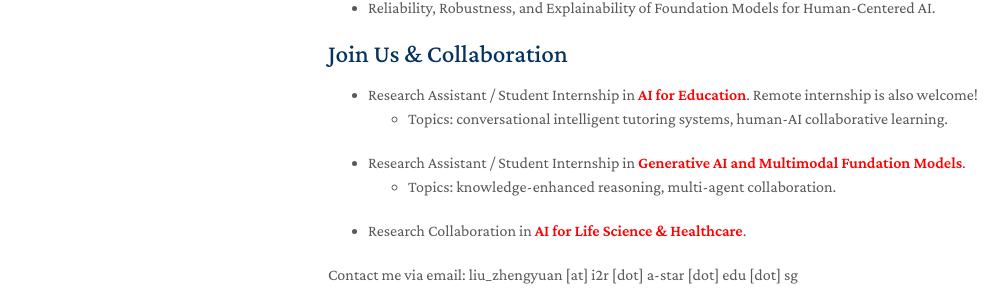
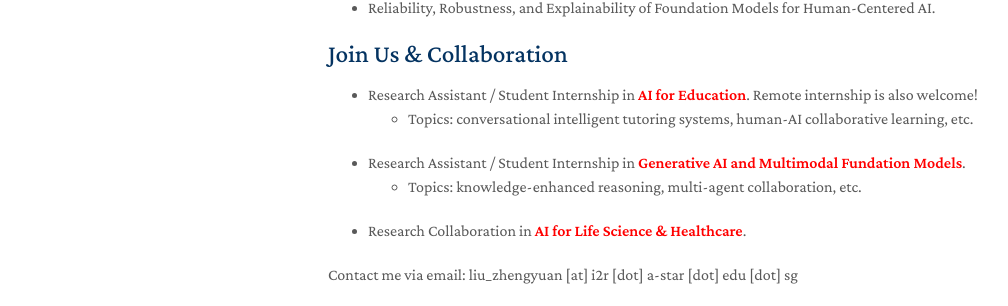
Before and after one commit to seq-to-mind/seq-to-mind.github.io, a Jekyll site: the page built from index.md, in a window 1280 px wide and 1259 px high. Shown: the part 527-833 px from the top of the window, without its empty margins (142-1150 px from the left). Built offline with Jekyll 4.4.1, drawn with Linux system fonts in a browser that asks for light colours; a style sheet for code colours, icons or effects is not loaded; our own code applies the rules of GitHub Pages for plain Markdown files.

Commit message:
Update index.md

```diff
--- a/index.md
+++ b/index.md
@@ -19,9 +19,9 @@ Hi, I'm Zhengyuan Liu! Currently I'm the Asst. Head of the AI4EDU Programme @I2R
 ## Join Us & Collaboration
 
 - Research Assistant / Student Internship in <b><font color=red>AI for Education</font></b>. Remote internship is also welcome!
-	- Topics: conversational intelligent tutoring systems, human-AI collaborative learning.
+	- Topics: conversational intelligent tutoring systems, human-AI collaborative learning, etc.
 - Research Assistant / Student Internship in <b><font color=red>Generative AI and Multimodal Fundation Models</font></b>.
-	- Topics: knowledge-enhanced reasoning, multi-agent collaboration.
+	- Topics: knowledge-enhanced reasoning, multi-agent collaboration, etc.
 - Research Collaboration in <b><font color=red>AI for Life Science & Healthcare</font></b>.
 
 Contact me via email: liu_zhengyuan [at] i2r [dot] a-star [dot] edu [dot] sg
```
